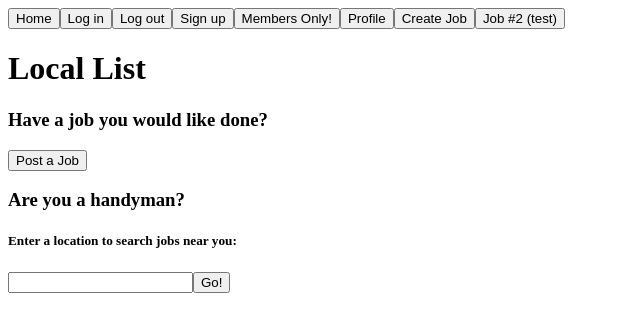
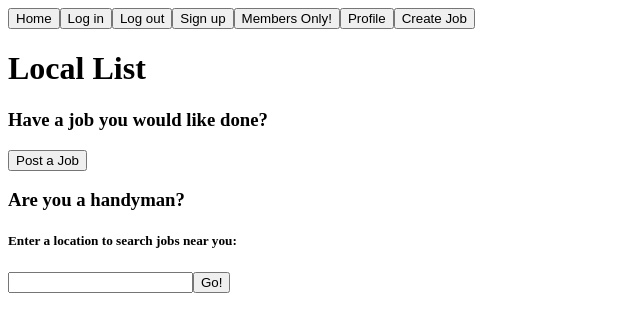
Before and after one commit to j-christoffersen/LocalList, a React app: page / in a window 1280 px wide. Shown: the top 332 px of the page, without its empty margins (0-640 px from the left). Built offline with nearby package versions, Linux system fonts and the light colour scheme; no server answers.

Commit message:
add links to job detail page in job component

```diff
--- a/client/src/components/Job.jsx
+++ b/client/src/components/Job.jsx
@@ -1,9 +1,12 @@
 import React from 'react';
+import { NavLink } from 'react-router-dom';
 
 const Job = (props) => {
   return (
     <div>
-      <h4>{props.job.name}</h4>
+      <NavLink activeClassName="active" to={`/jobs/${props.job.id}`}>
+        <h4>{props.job.name}</h4>
+      </NavLink>
       <p>{props.job.location}</p>
       <button onClick={ () => {props.onClaimed(props.job)} }>Claim this job!</button>
     </div>
--- a/client/src/components/Nav.jsx
+++ b/client/src/components/Nav.jsx
@@ -11,7 +11,6 @@ const Nav = () => {
       <NavLink activeClassName="active" to="/protected"><button>Members Only!</button></NavLink>
       <NavLink activeClassName="active" to="/profile"><button>Profile</button></NavLink>
       <NavLink activeClassName="active" to="/create-job"><button>Create Job</button></NavLink>
-      <NavLink activeClassName="active" to="/jobs/2"><button>Job #2 (test)</button></NavLink>
     </div>
   )
 }
```
